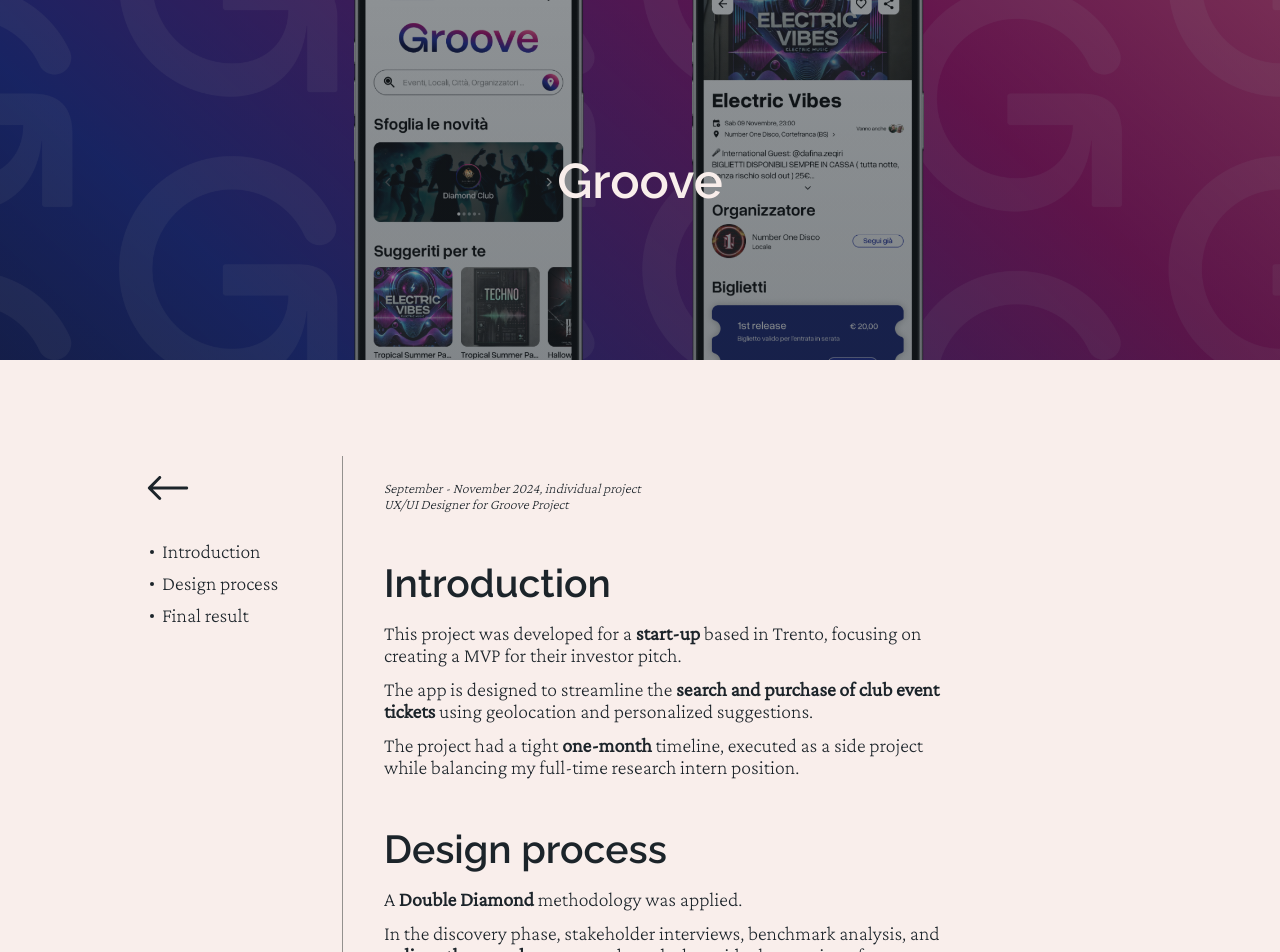
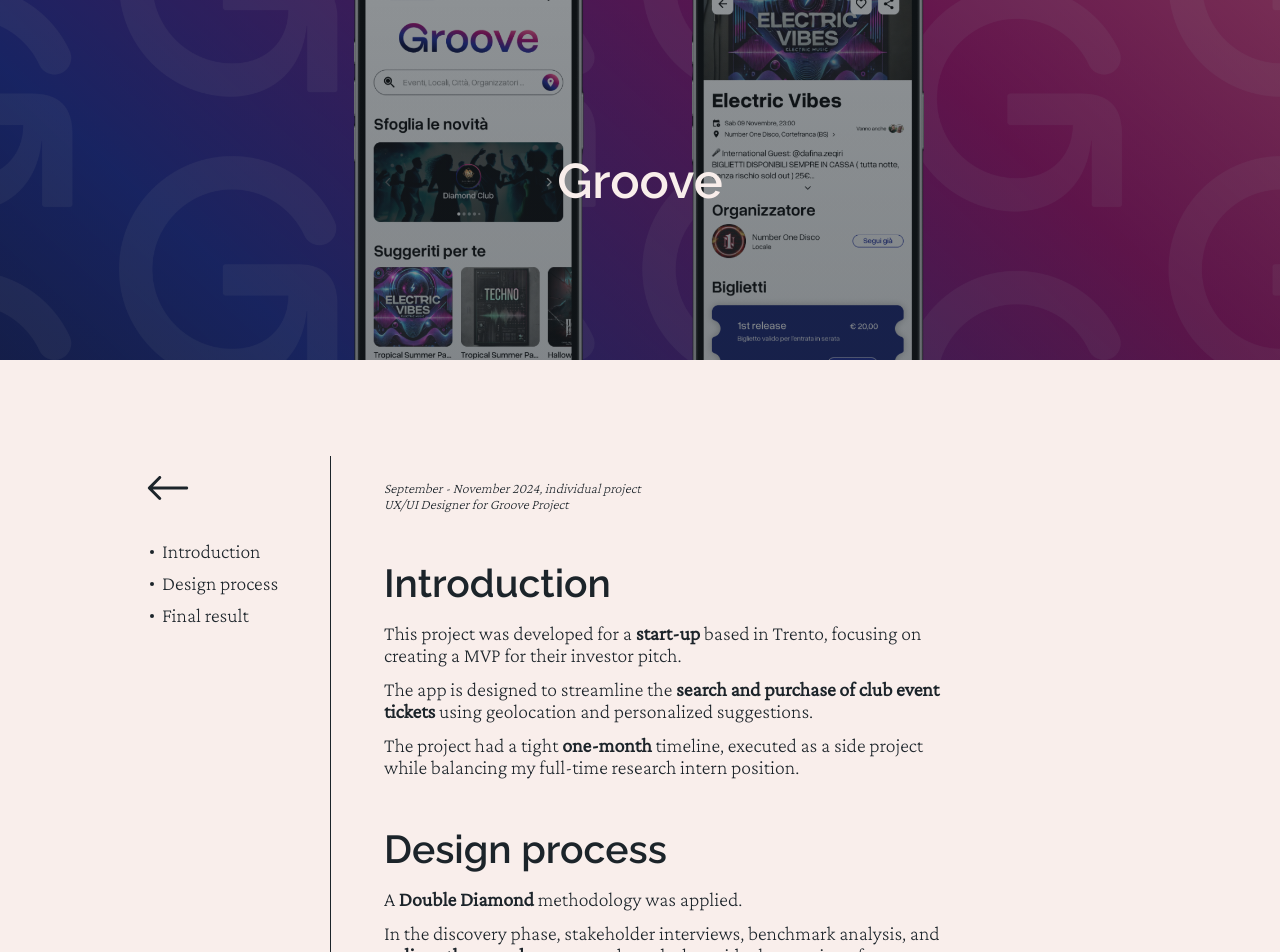
Before and after one commit to andrea-valerio/portfolio, a React (Vite) app: page /groove in a window 1280 px wide. Shown: the top 952 px of the page. Built offline with nearby package versions, Linux system fonts and the light colour scheme.

Commit message:
scrolling animation and line fixed

```diff
--- a/src/components/LeftSide.tsx
+++ b/src/components/LeftSide.tsx
@@ -8,7 +8,7 @@ type LeftSideProps = {
 
 const LeftSide = ({ item2, item3 }: LeftSideProps) => {
   return (
-    <div className="max-w-1/4 flex flex-col gap-[0.625rem] whitespace-nowrap overflow-visible">
+    <div className="sticky top-[6rem] self-start flex flex-col gap-[0.625rem] whitespace-nowrap overflow-visible">
       <Link
         to={`/`}
         className="flex flex-col justify-center items-center p-[0.5rem] box-content w-[4rem] h-[3rem] "
--- a/src/pages/GroovePage.tsx
+++ b/src/pages/GroovePage.tsx
@@ -14,7 +14,7 @@ function GroovePage() {
         <LeftSide item2="Design process" item3="Final result" />
 
         {/* Divider */}
-        <div className="w-px bg-grey-4" />
+        <div className="w-[.5px] bg-black -translate-x-[.75rem]" />
 
         {/* Right Side */}
         <div className="project-content">
```
